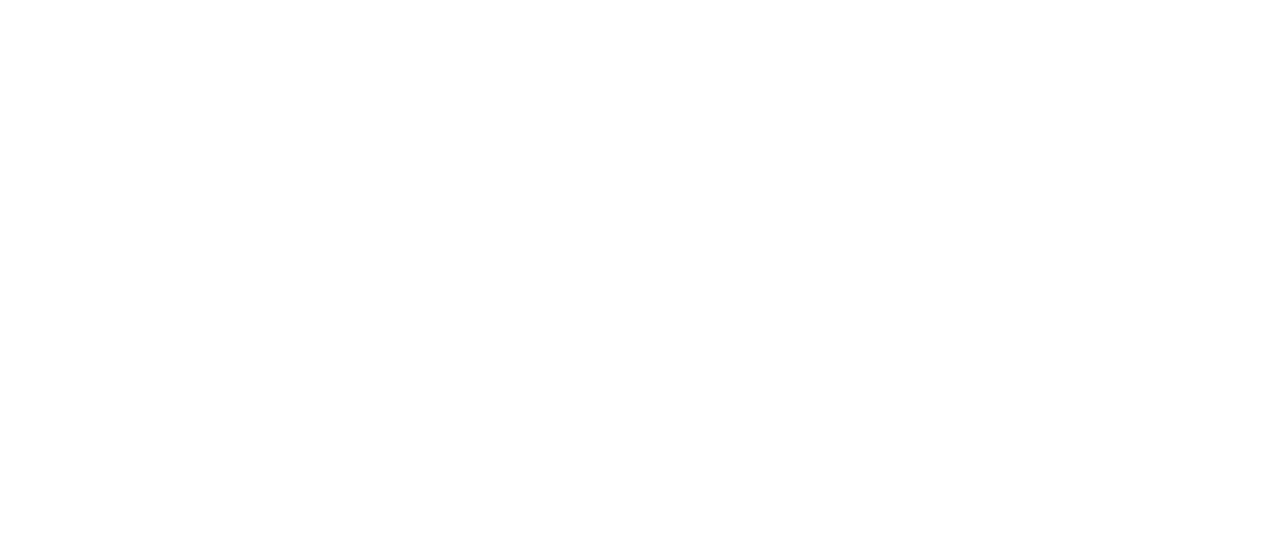
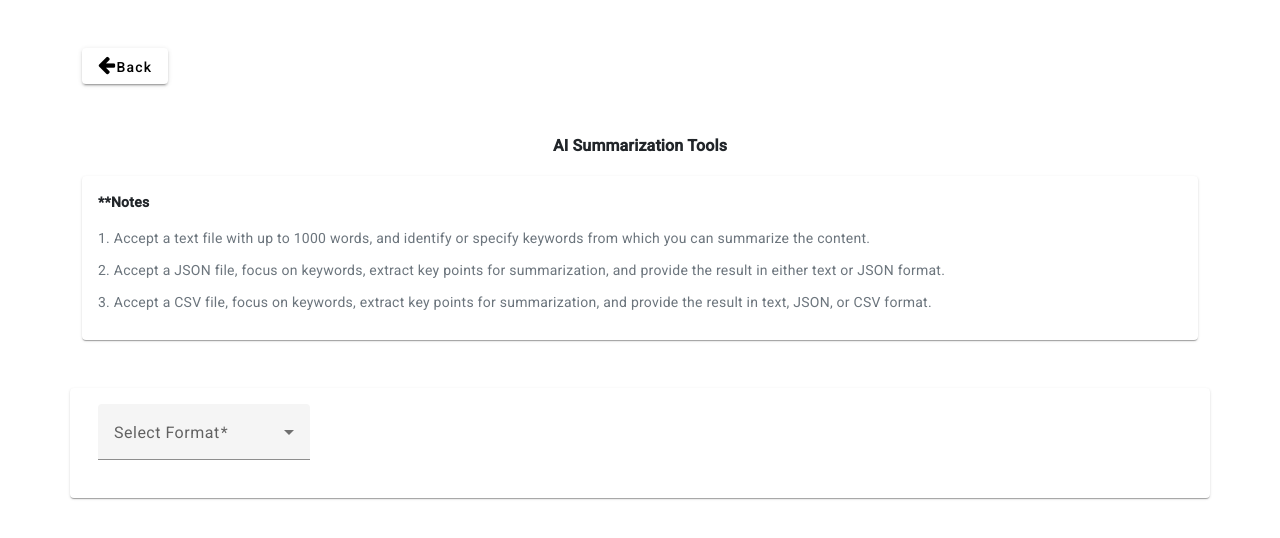
Before and after one commit to vaskarkundu/play_with_ai, an Angular app: page /summarization in a window 1280 px wide. Before the commit this address led to /. Shown: the top 538 px of the page. Built offline with nearby package versions, Linux system fonts and the light colour scheme.

Commit message:
feat : added summarize block design

```diff
--- a/src/app/modules/shared/navigation-button/navigation-button.component.css
+++ b/src/app/modules/shared/navigation-button/navigation-button.component.css
@@ -0,0 +1,4 @@
+.hov {
+  cursor: pointer;
+  font-size: 20px;
+}
--- a/src/app/modules/shared/navigation-button/navigation-button.component.html
+++ b/src/app/modules/shared/navigation-button/navigation-button.component.html
@@ -1,3 +1,5 @@
 <div class="col" (click)="navigateToDashboard()">
-  <i class="fa fa-arrow-left" aria-hidden="true"></i>
+  <button mat-raised-button>
+    <i class="fa fa-arrow-left hov" aria-hidden="true"></i>Back
+  </button>
 </div>
--- a/src/app/modules/tools/summarize/summarize.component.html
+++ b/src/app/modules/tools/summarize/summarize.component.html
@@ -11,7 +11,43 @@
     </div>
   </div>
 
-  <div class="row">
+  <div class="row mt-5">
+    <mat-card>
+      <mat-card-content>
+        <form [formGroup]="summarizeForm">
+          <div class="row">
+            <div class="col-md-5 col-sm-12">
+              <mat-form-field>
+                <mat-label>Select Format</mat-label>
+                <mat-select
+                  name=""
+                  (selectionChange)="onFormatChange()"
+                  formControlName="inputFormat"
+                >
+                  <mat-option
+                    *ngFor="let input of inputFormat"
+                    [value]="input.value"
+                    >{{ input.option }}</mat-option
+                  >
+                </mat-select>
+              </mat-form-field>
+            </div>
+            <div class="col-md-5 col-sm-12">
+              <!-- <mat-form-field appearance="outline">
+                <mat-label>Upload File</mat-label>
+                <input
+                  matFileInput
+                  type="file"
+                  (change)="onFileSelected($event)"
+                  accept=".json, .csv"
+                />
+              </mat-form-field> -->
+            </div>
+          </div>
+        </form>
+      </mat-card-content>
+    </mat-card>
+
     <!-- <form
       [formGroup]="translatorForm"
       (ngSubmit)="onSubmit()"
--- a/src/app/modules/tools/summarize/summarize.component.ts
+++ b/src/app/modules/tools/summarize/summarize.component.ts
@@ -1,5 +1,9 @@
 import { Component } from '@angular/core';
-
+import { FormBuilder, FormGroup, FormArray, Validators } from '@angular/forms';
+interface InputFormat {
+  value: string;
+  option: string;
+}
 @Component({
   selector: 'app-summarize',
   templateUrl: './summarize.component.html',
@@ -8,10 +12,39 @@
 export class SummarizeComponent {
   title: string = 'AI Summarization Tools';
   noteHeader: string = '**Notes';
+  inputFormat: InputFormat[] = [
+    { value: 'text', option: 'Text' },
+    { value: 'json', option: 'JSON File' },
+    { value: 'csv', option: 'CSV File' },
+  ];
 
   notes: string[] = [
     'Accept a text file with up to 1000 words, and identify or specify keywords from which you can summarize the content.',
     'Accept a JSON file, focus on keywords, extract key points for summarization, and provide the result in either text or JSON format.',
     'Accept a CSV file, focus on keywords, extract key points for summarization, and provide the result in text, JSON, or CSV format.',
   ];
+
+  summarizeForm: FormGroup;
+
+  constructor(
+    // private AiServices: OpenaiService,
+    private formBuilder: FormBuilder // private toastr: ToastService
+  ) {}
+
+  ngOnInit() {
+    this.getSumarizedForm();
+  }
+
+  getSumarizedForm() {
+    this.summarizeForm = this.formBuilder.group({
+      inputFormat: [null, Validators.required],
+      // sourceLanguage: this.formBuilder.array([]),
+    });
+  }
+
+  onFormatChange() {
+    console.log('formVal', this.summarizeForm.get('inputFormat')?.value);
+  }
+
+  onFileSelected($event: any) {}
 }
--- a/src/app/modules/tools/tools-routing.module.ts
+++ b/src/app/modules/tools/tools-routing.module.ts
@@ -1,11 +1,16 @@
 import { NgModule } from '@angular/core';
 import { RouterModule, Routes } from '@angular/router';
 import { TraslatorComponent } from './traslator/traslator.component';
+import { SummarizeComponent } from './summarize/summarize.component';
 
 const routes: Routes = [
   {
     path: 'traslator',
     component: TraslatorComponent,
+  },
+  {
+    path: 'summarization',
+    component: SummarizeComponent,
   },
 ];
 
--- a/src/app/modules/tools/tools.module.ts
+++ b/src/app/modules/tools/tools.module.ts
@@ -15,7 +15,6 @@
 import { FormsModule } from '@angular/forms';
 // import { BrowserAnimationsModule } from '@angular/platform-browser/animations';
 import { TraslatorComponent } from './traslator/traslator.component';
-import { HeadingComponent } from '../shared/heading/heading.component';
 import { SharedModule } from '../shared/shared.module';
 import { SummarizeComponent } from './summarize/summarize.component';
 
--- a/src/app/modules/tools/traslator/traslator.component.ts
+++ b/src/app/modules/tools/traslator/traslator.component.ts
@@ -161,8 +161,6 @@
     };
     this.massage.push(content);
 
-    console.log('msg', this.massage);
-
     try {
       const completion = await this.AiServices.getCompletion(this.massage);
       this.massage.push(completion.choices[0].message);
--- a/src/app/services/openai_api_service.ts
+++ b/src/app/services/openai_api_service.ts
@@ -8,10 +8,10 @@
   constructor() {}
 
   async getCompletion(mes: any) {
-    // const KEY = environment.key;
-    const KEY = 'sk-jsfdksldljsdlsdk';
+    const KEY = environment.key;
+    // const KEY = 'sk-jsfdksldljsdlsdk';
     const url = 'https://api.openai.com/v1/chat/completions';
-    console.log('message', KEY);
+
     const data = {
       model: 'gpt-3.5-turbo',
       messages: mes,
```
